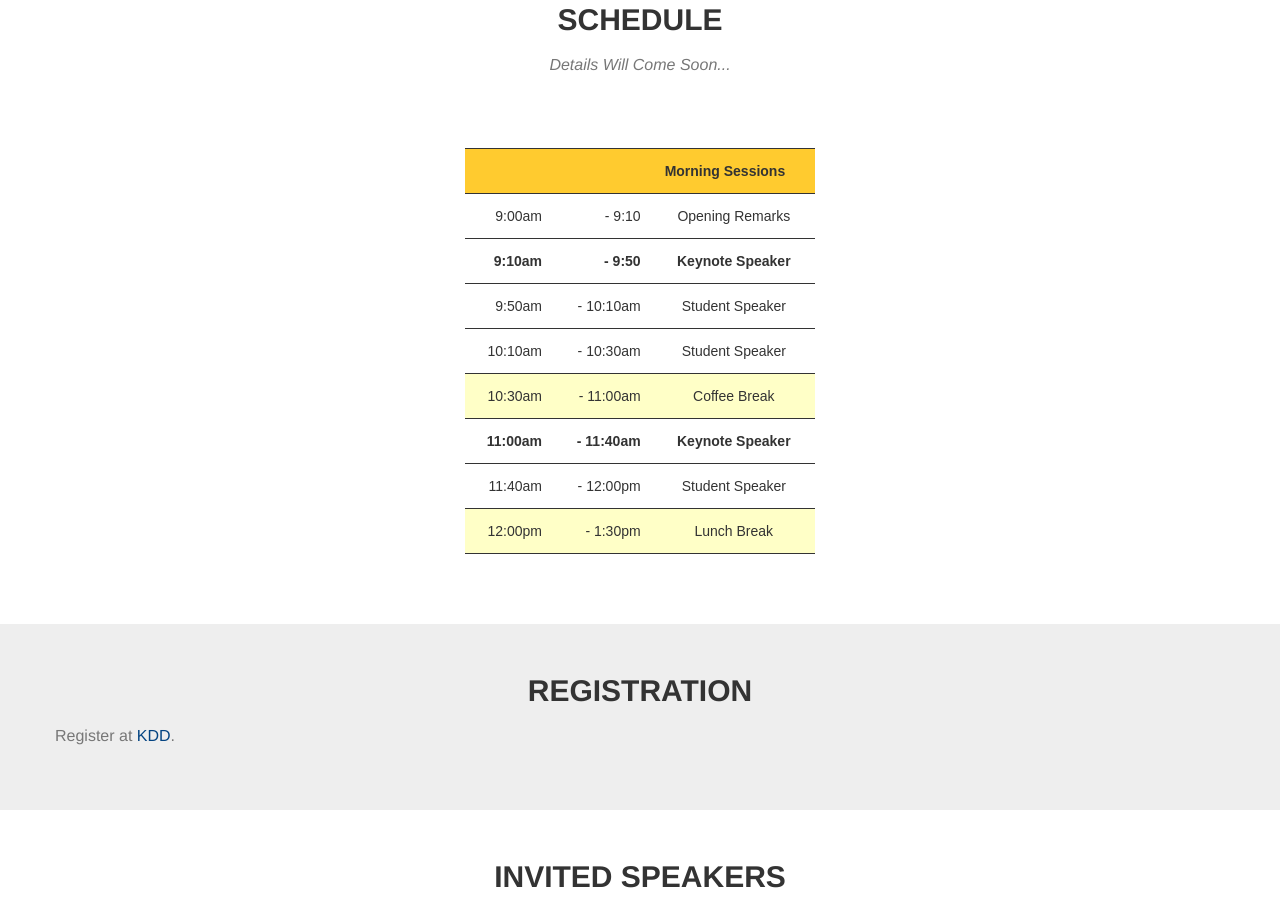
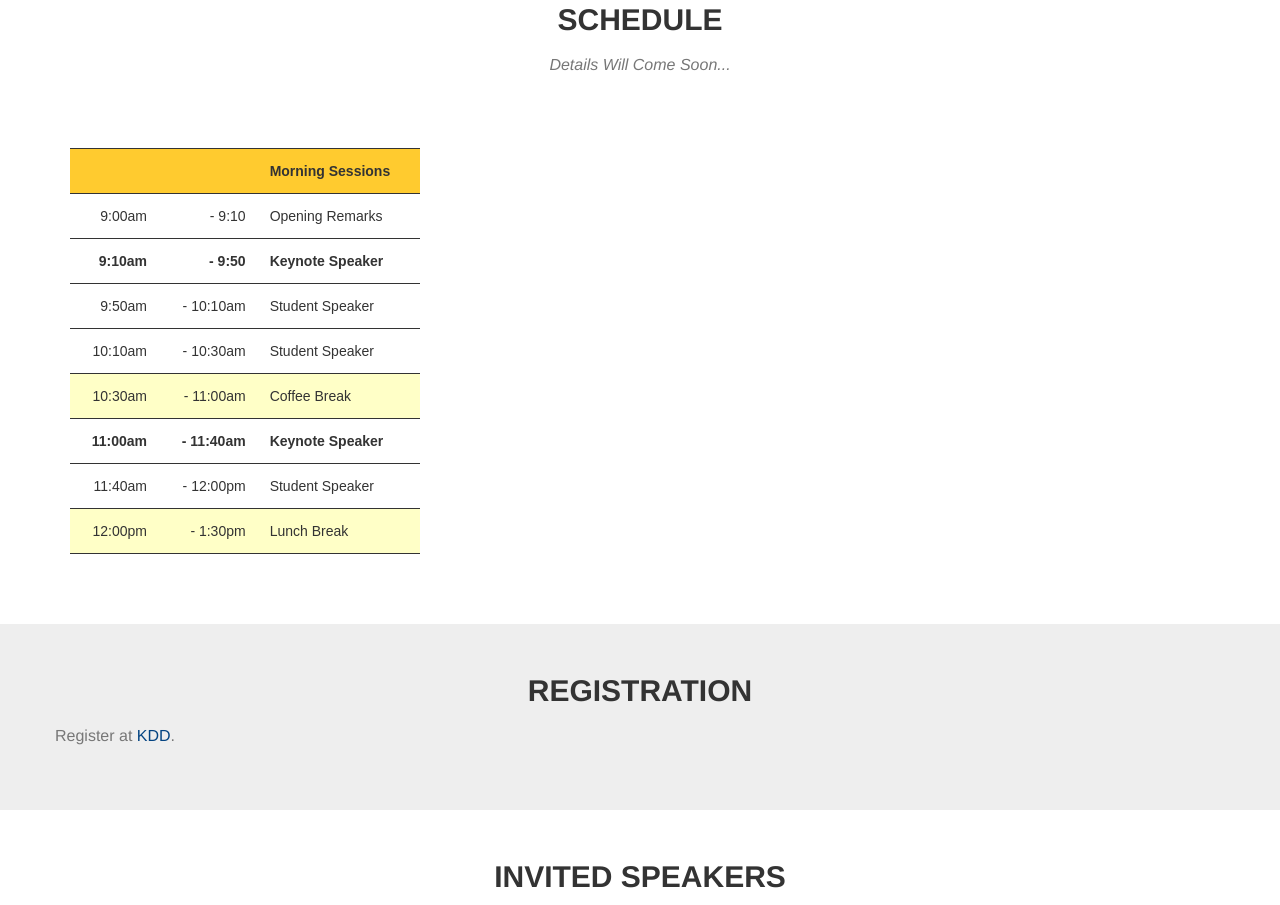
Before and after one commit to oars-workshop/oars-workshop.github.io, a plain HTML site: page index.html in a window 1280 px wide. Shown: the part 2550-3455 px from the top of the page. Drawn offline with Linux system fonts and the light colour scheme; a web font is replaced by a local one.

Commit message:
modify text alignment

```diff
--- a/index.html
+++ b/index.html
@@ -31,8 +31,8 @@
     <![endif]-->
 
     <style type="text/css">
-/*     .tg  {border-collapse:collapse;border-spacing:0; width: 350px} */
-    .tg {border-collapse:collapse;margin-left:auto;margin-right:auto;width:350px}
+    .tg  {border-collapse:collapse;border-spacing:0; width: 350px}
+/*     .tg {border-collapse:collapse;margin-left:auto;margin-right:auto;width:350px} */
     .tg td{font-family:Arial, sans-serif;font-size:14px;padding:12px 12px;border-style:solid;border-width:0px;overflow:hidden;word-break:normal;border-top-width:1px;border-bottom-width:1px;}
     .tg th{font-family:Arial, sans-serif;font-size:14px;font-weight:normal;padding:12px 12px;border-style:solid;border-width:0px;overflow:hidden;word-break:normal;border-top-width:1px;border-bottom-width:1px;}
     .tg .tg-lqy6{text-align:right;vertical-align:top}
@@ -233,7 +233,7 @@
 <!--               <div class="col-lg-2 text-left">
                 &nbsp;
               </div> -->
-              <div class="col-lg-12 text-center">
+              <div class="col-lg-12 text-left">
 
                 <table class="tg">
                   <tbody><tr>
```
